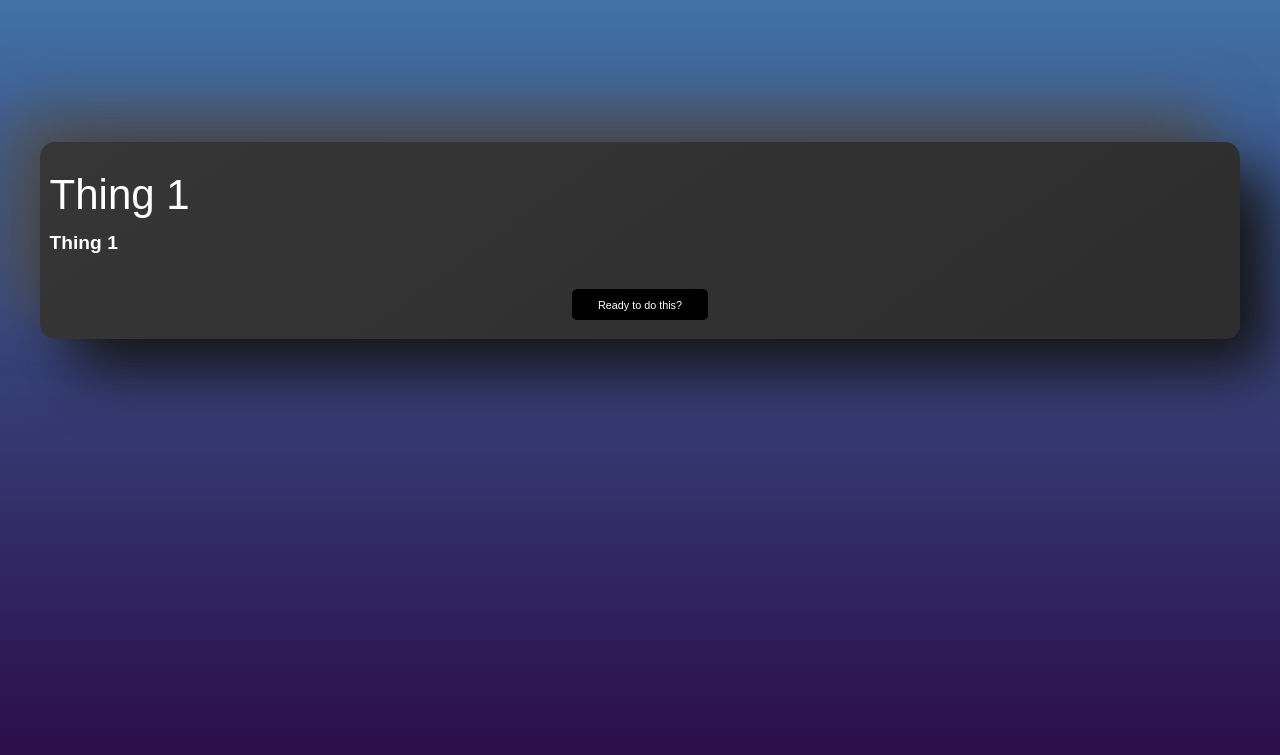
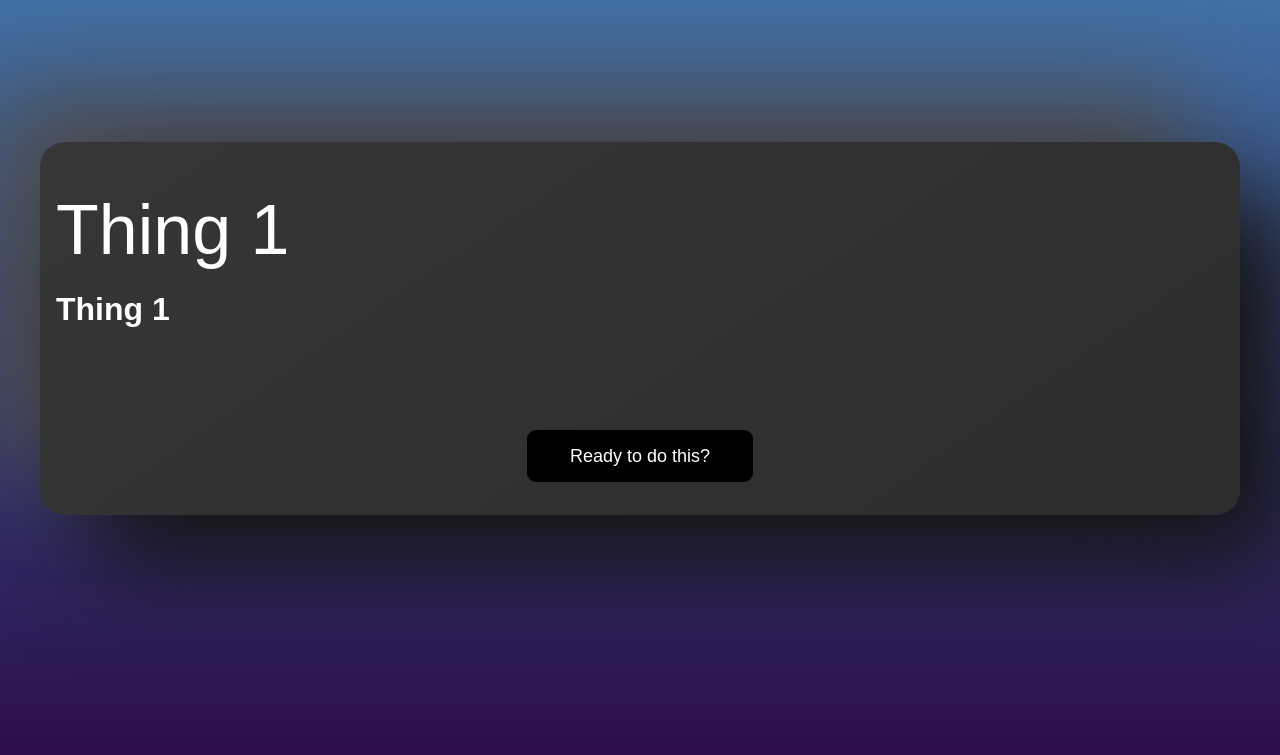
Before and after one commit to Smith-Pad/subjects, a Flask app: page /sample_lesson_004 in a window 1280 px wide. Shown: the top 755 px of the page. Run offline with Flask 3, Linux system fonts and the light colour scheme; style sheets or scripts are compiled from the project's sources.

Commit message:
Changed [indicator.is-off] [experimental] to 100%

```diff
--- a/static/original-ux-new-experiment/index.css
+++ b/static/original-ux-new-experiment/index.css
@@ -58,7 +58,7 @@
         box-shadow:  50px 50px 100px #141414, -50px -50px 100px #505050;
 	animation-name:indicatoranimate;
 	animation-duration:2s;
-        zoom: 60%;
+        zoom: 100%;
 }
 
 
```
